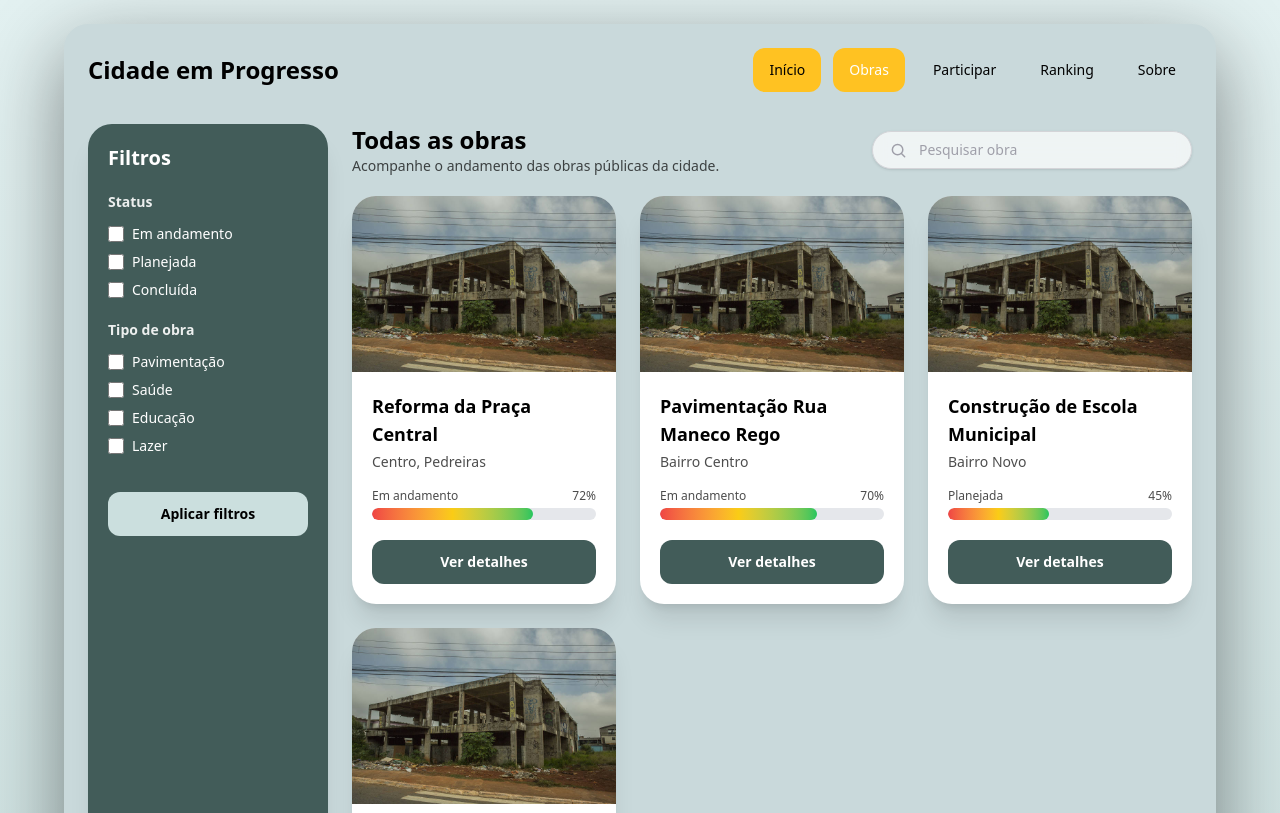
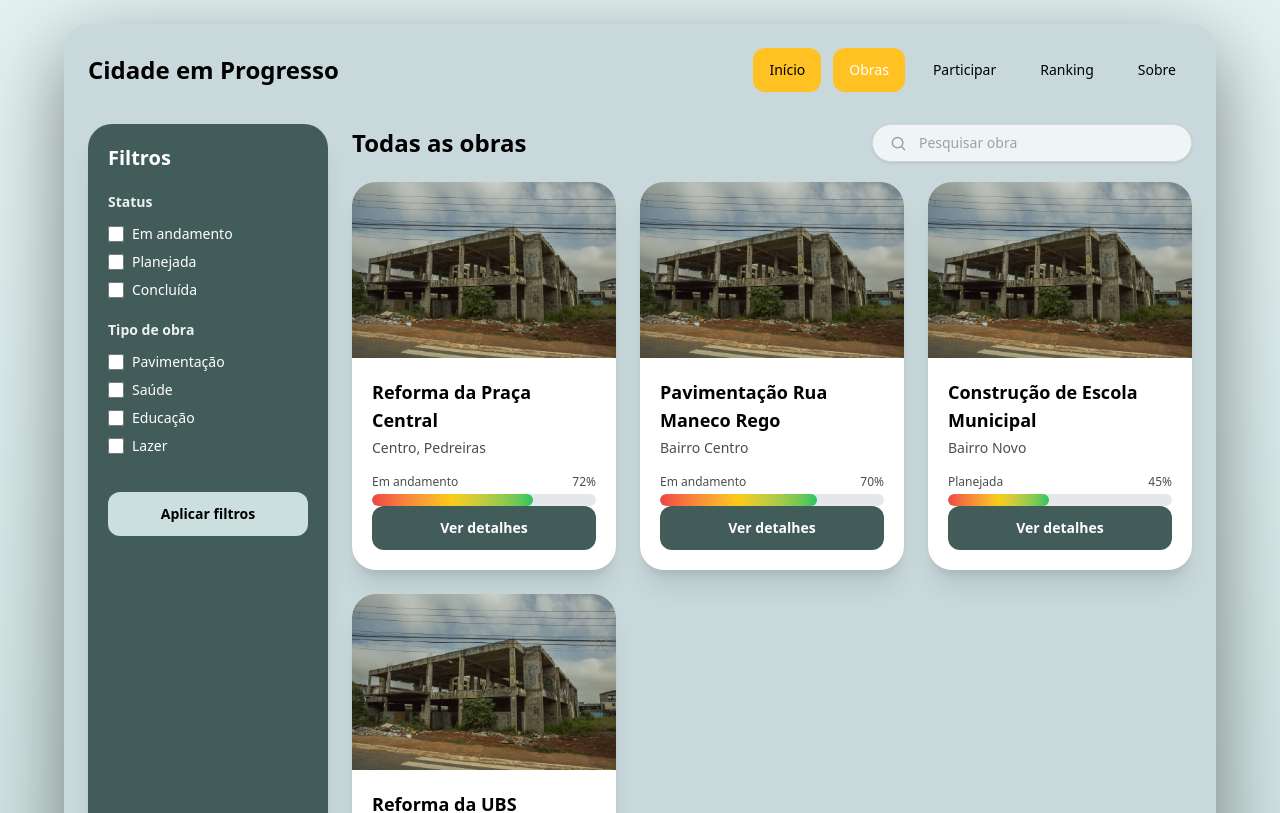
Before and after one commit to TornadoP/Cidade-Em-Progresso, a Next.js app: page /rotas/obras in a window 1280 px wide. Shown: the top 813 px of the page. Built offline with nearby package versions, Linux system fonts and the light colour scheme.

Commit message:
adicionando alinhamento dinamico dentro dos cards, para manter alinhados independente do tamanho do texto

```diff
--- a/app/rotas/obras/page.tsx
+++ b/app/rotas/obras/page.tsx
@@ -165,9 +165,6 @@ function ObrasContent() {
                 <h2 className="text-2xl font-bold text-black">
                   Todas as obras
                 </h2>
-                <p className="text-sm text-black/70">
-                  Acompanhe o andamento das obras públicas da cidade.
-                </p>
               </div>
 
               <div className="flex w-full max-w-[320px] items-center gap-3 rounded-full border border-zinc-300 bg-white/70 px-4 py-2 shadow-sm backdrop-blur-sm">
@@ -200,7 +197,7 @@ function ObrasContent() {
               {obrasFiltradas.map((obra) => (
                 <article
                   key={obra.titulo}
-                  className="overflow-hidden rounded-3xl bg-white shadow-xl transition hover:-translate-y-1 hover:shadow-2xl"
+                  className="flex h-full flex-col overflow-hidden rounded-3xl bg-white shadow-xl transition hover:-translate-y-1 hover:shadow-2xl"
                 >
                   <div className="relative h-44 w-full bg-[#425C59]/20">
                     <Image
@@ -212,7 +209,7 @@ function ObrasContent() {
                     />
                   </div>
 
-                  <div className="p-5">
+                  <div className="flex flex-1 flex-col p-5">
                     <h3 className="text-lg font-bold text-black">
                       {obra.titulo}
                     </h3>
@@ -233,7 +230,7 @@ function ObrasContent() {
                       </div>
                     </div>
 
-                    <button className="mt-5 w-full rounded-xl bg-[#425C59] px-4 py-3 text-sm font-semibold text-white transition hover:bg-[#334846]">
+                    <button className="mt-auto w-full rounded-xl bg-[#425C59] px-4 py-3 text-sm font-semibold text-white transition hover:bg-[#334846]">
                       Ver detalhes
                     </button>
                   </div>
```
